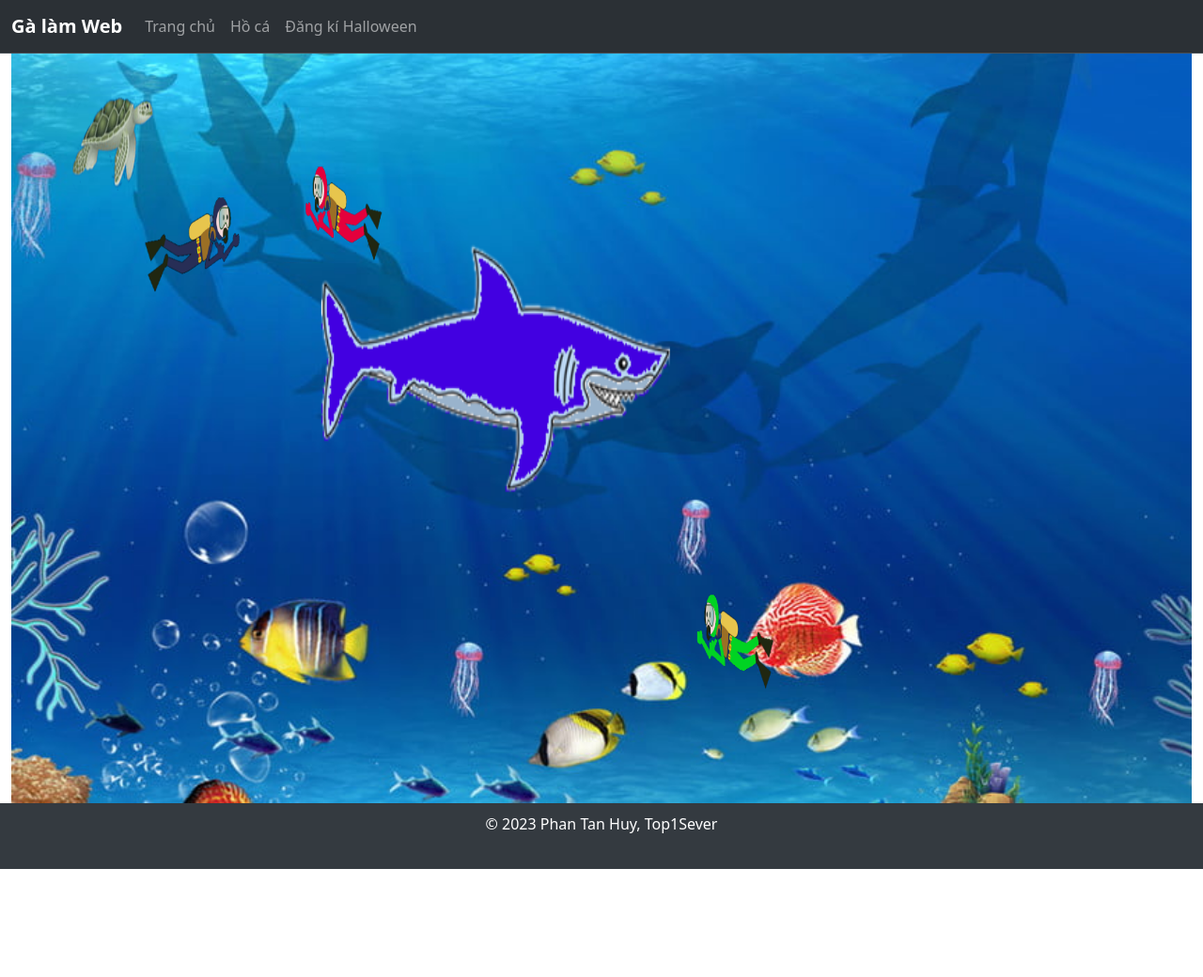
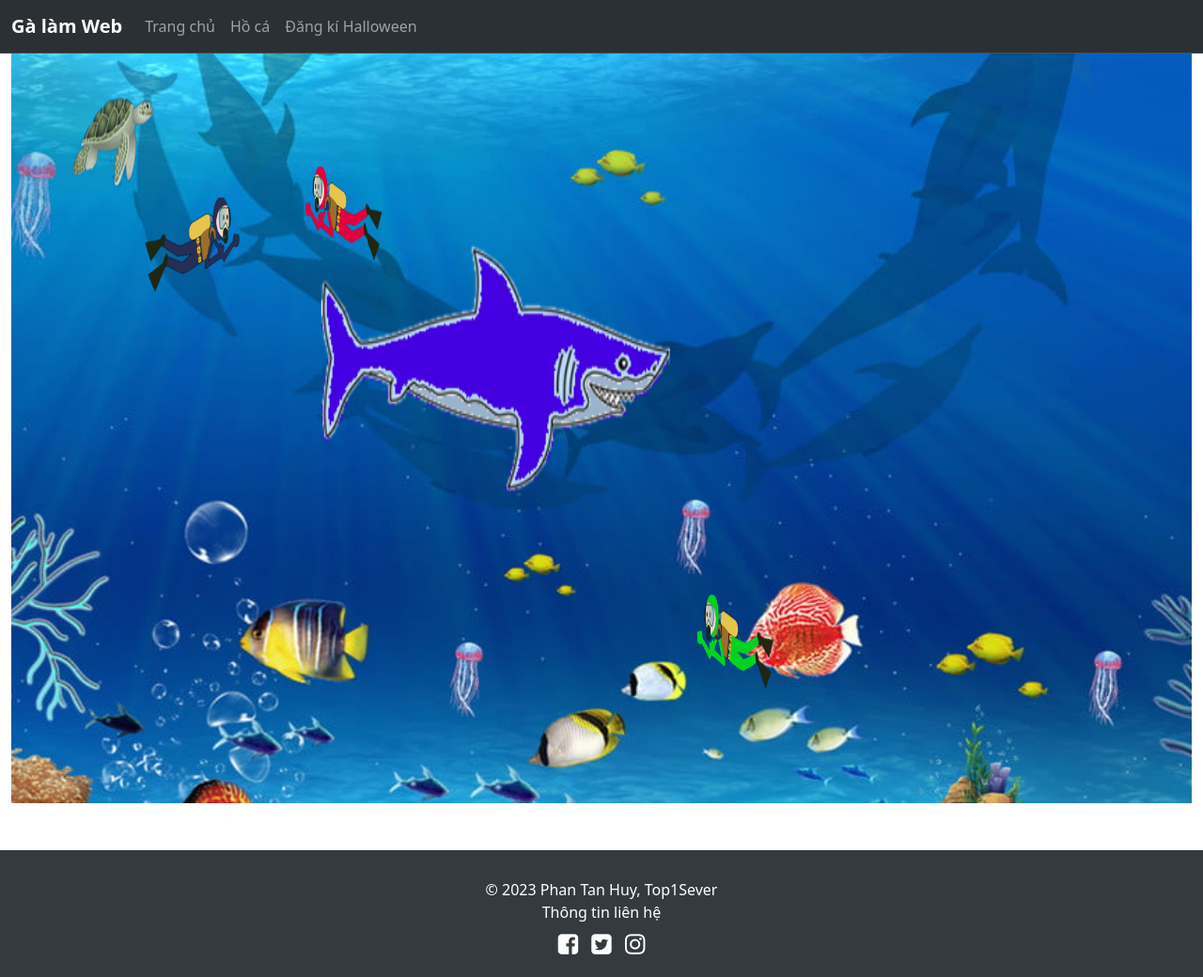
Before and after one commit to PhanTanHuy/2311COMP180205-TKWEB-49.01.104.056, a plain HTML site: page hcvn.html in a window 1280 px wide. Shown: the whole page at 94% size. Before the commit the page ends 925 px from the top, so only its background shows below. Drawn offline with nearby package versions, Linux system fonts and the light colour scheme.

Commit message:
Update hcvn.html

```diff
--- a/hcvn.html
+++ b/hcvn.html
@@ -8,6 +8,7 @@
     <script src="https://code.jquery.com/jquery-3.5.1.slim.min.js"></script>
     <script src="https://cdn.jsdelivr.net/npm/@popperjs/core@2.9.2/dist/umd/popper.min.js"></script>
     <script src="https://stackpath.bootstrapcdn.com/bootstrap/4.5.2/js/bootstrap.min.js"></script>
+    <link rel="stylesheet" href="https://cdnjs.cloudflare.com/ajax/libs/font-awesome/4.7.0/css/font-awesome.min.css">
     <link rel="stylesheet" href="hc.css">
     <script src="animation.js"></script>
     <title>Hồ cá vui nhộn</title>
@@ -48,8 +49,18 @@
 
 
 
-      <div class="container-fluid" style="background-color: #343a40; height: 70px; margin-top: 5;">
+     <div class="container-fluid" style="background-color: #343a40; height: auto; margin-top: 50px; padding-bottom: 20px; padding-top: 20px;">
         <footer style="color: white; padding-top: 10px;"  class="text-center">
-          © 2023 Phan Tan Huy, Top1Sever
-        </footer>
-      </div>
+          <div style="margin-bottom: 10px;">
+            © 2023 Phan Tan Huy, Top1Sever<br>
+          Thông tin liên hệ<br>
+          </div>
+          <div class="container">
+            <div class="row">
+              <div class="col">
+                <i class="fa fa-facebook-square" style="font-size:25px; margin-right: 10px;"></i>
+                <i class="fa fa-twitter-square" style="font-size:25px"></i>
+                <i class="fa fa-instagram" style="font-size:25px; margin-left: 10px;"></i>
+              </div>
+            </div>
+          </div>
```
